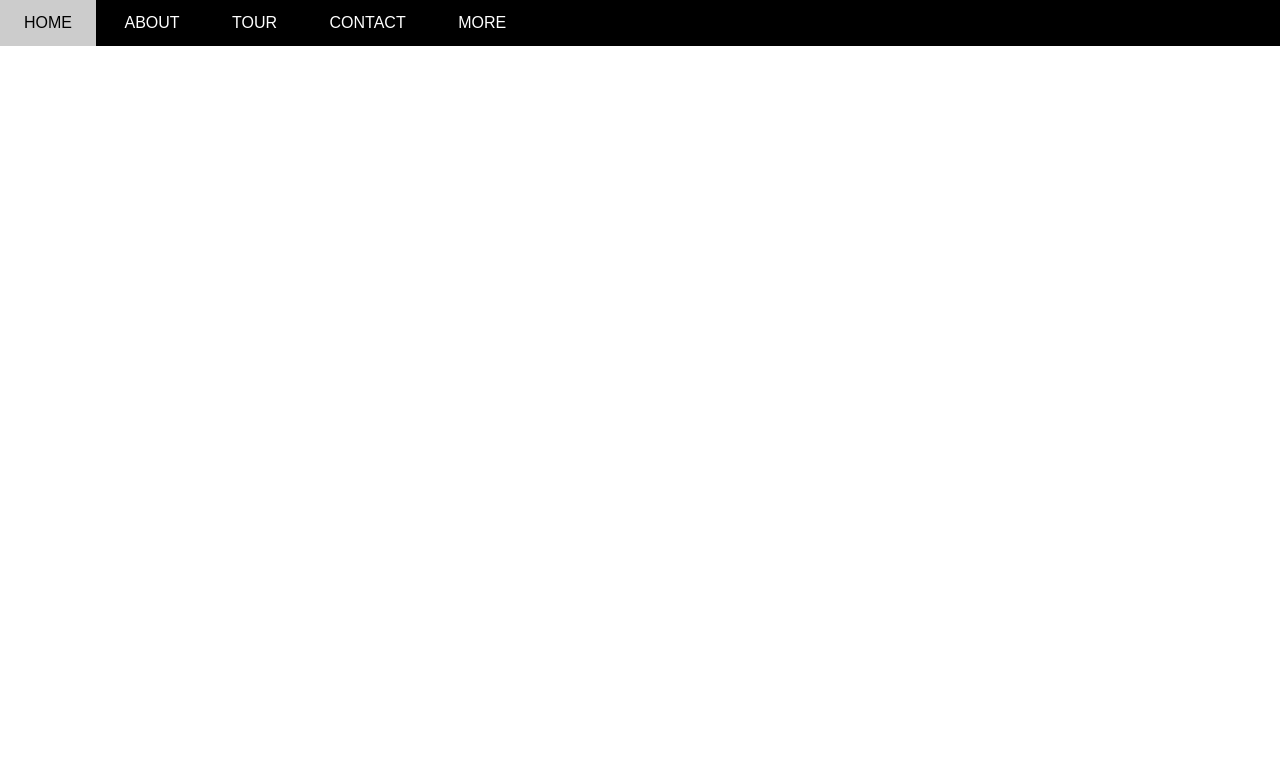
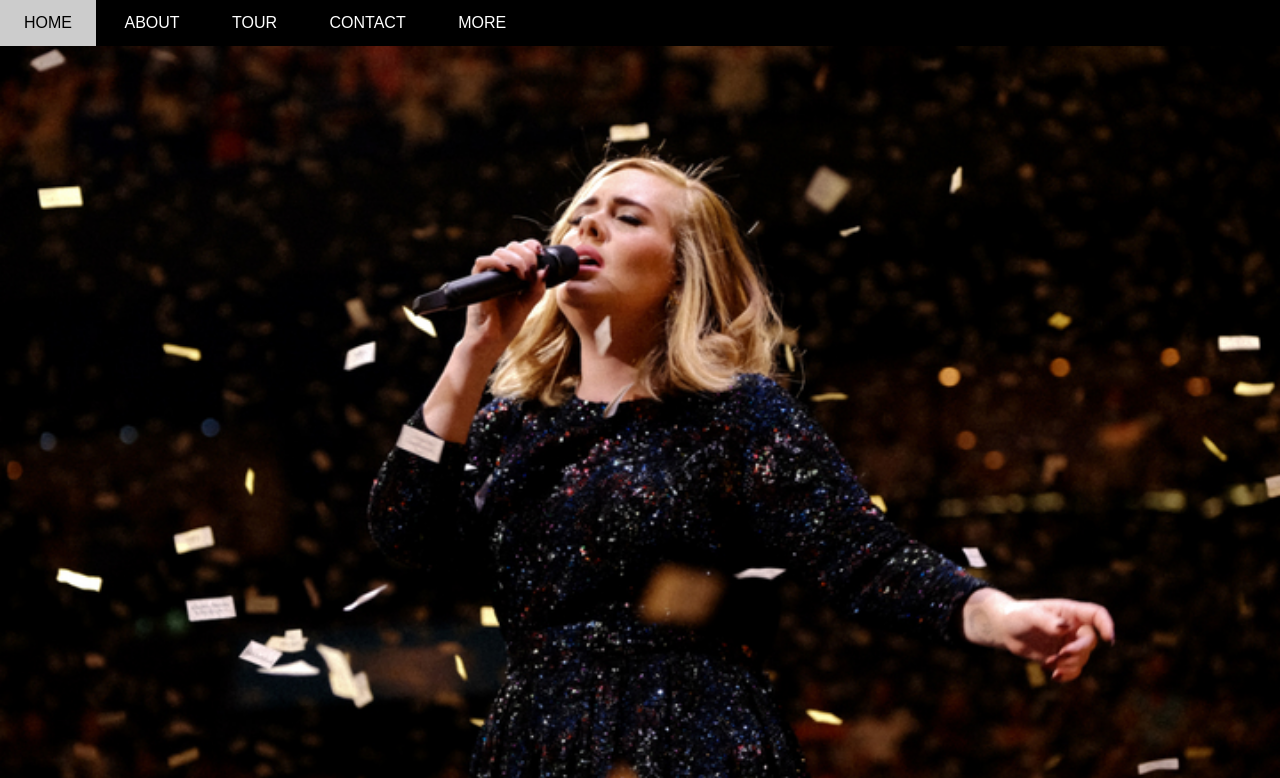
Before and after one commit to Haianh24/bbb, a plain HTML site: page index.html in a window 1280 px wide. Shown: the top 778 px of the page. Drawn offline with nearby package versions, Linux system fonts and the light colour scheme.

Commit message:
Update styles.css

```diff
--- a/styles.css
+++ b/styles.css
@@ -198,7 +198,7 @@ html {
     position: relative;
     margin-top: 46px;
     padding-top: calc(200%/3);
-    background: url(/assets/img/Slider/slider1.jpg) top center / cover no-repeat;
+    background: url(slider1.jpg) top center / cover no-repeat;
 }
 
 #slider .text-cotent {
```
